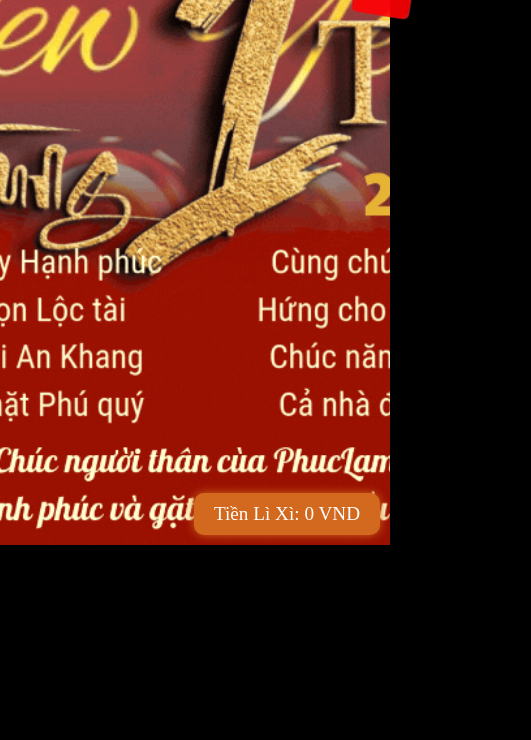
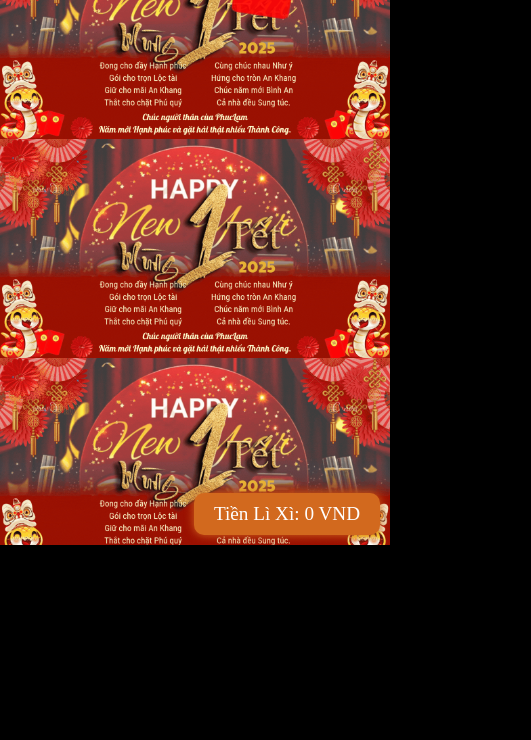
Before and after one commit to hophuclam-it/Tet2025-VietNam-Banner, a plain HTML site: page index.html in a window 390 px wide. Shown: the part 299-1039 px from the top of the page, 531 px wide, since content can reach past the window. Drawn offline with Linux system fonts and the light colour scheme.

```diff
--- a/css/style.css
+++ b/css/style.css
@@ -9,14 +9,16 @@ body {
     background: black;
 }
 
+
 .container {
     background-image: url('../image/Banner-TET-2025.gif');
     background-position: center;
     background-size: cover;
     height: 100vh;
+    width: 100vw;
     text-align: center;
     color: white;
-    position: relative;
+    z-index: -1;
     overflow: hidden;
 }
 
@@ -42,6 +44,7 @@ body {
     cursor: pointer;
 
 }
+
 
 .total-lucky-money {
     position: fixed;
@@ -113,3 +116,12 @@ body {
         opacity: 0;
     }
 }
+
+
+/* 🔹 Điều chỉnh cho thiết bị di động có màn hình dọc */
+@media screen and (max-aspect-ratio: 9/16) {
+    .container {
+        background-size: contain;  /* 🔹 Hiển thị đầy đủ hình nền */
+        background-position: top center;
+    }
+}
--- a/index.html
+++ b/index.html
@@ -3,7 +3,8 @@
 
 <head>
     <meta charset="UTF-8">
-    <meta name="viewport" content="width=device-width, initial-scale=1.0">
+    <!-- <meta name="viewport" content="width=device-width, initial-scale=1.0"> -->
+    <meta name="viewport" content="width=device-width, initial-scale=1, maximum-scale=1, user-scalable=no">
     <title>Tết Việt Nam 2025 Banner</title>
     <link rel="shortcut icon" href="./image/lucky-money-envelopes.png" type="image/x-icon">
     <link rel="stylesheet" href="./css/style.css">
--- a/js/script.js
+++ b/js/script.js
@@ -15,7 +15,7 @@ function createEnvelope() {
     envelope.classList.add('envelope');
 
     // Random vị trí ngang
-    const x = Math.random() * window.innerWidth;
+    const x = Math.random() * (window.innerWidth-150);
     envelope.style.left = `${x}px`;
 
     // Random tốc độ rơi
```
